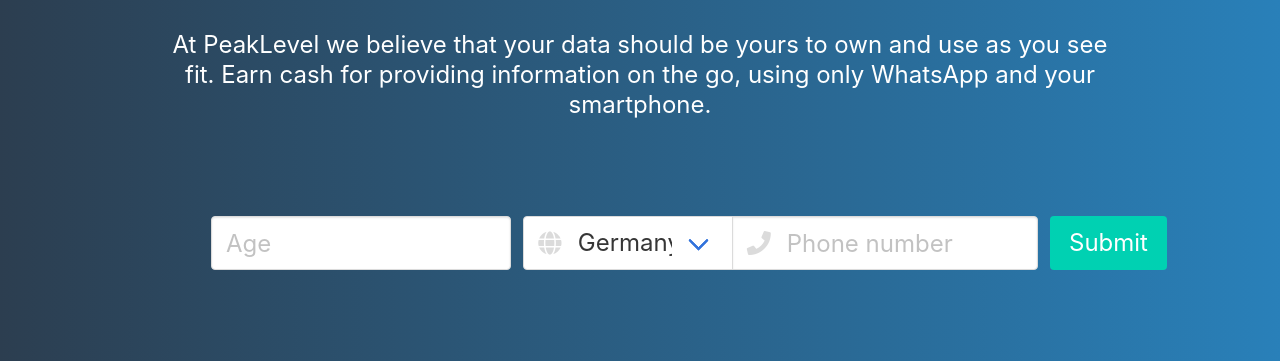
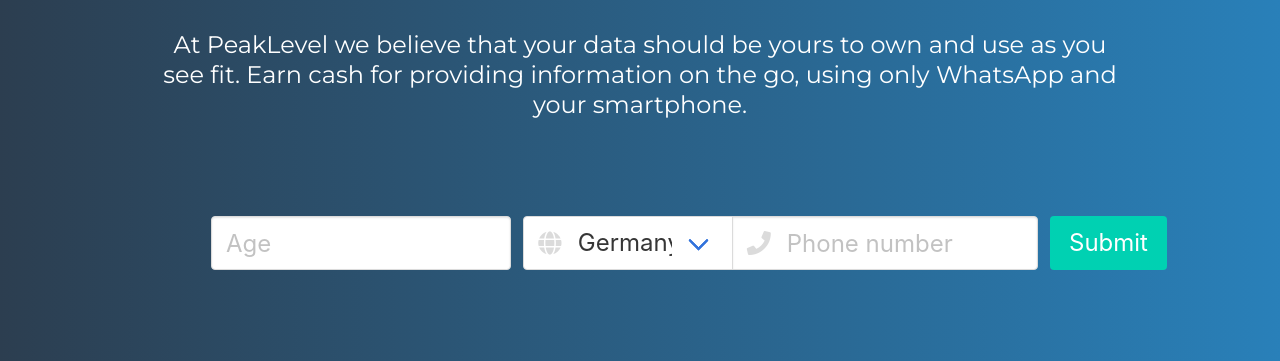
Before and after one commit to czioutas/peaklevel, a plain HTML site: page index.html in a window 1280 px wide. Shown: the part 325-686 px from the top of the page. Drawn offline with nearby package versions, Linux system fonts and the light colour scheme.

Commit message:
new font

```diff
--- a/index.html
+++ b/index.html
@@ -32,6 +32,8 @@
     <link href="https://fonts.googleapis.com/css?family=Lato" rel="stylesheet">
     <link rel="stylesheet" href="https://use.fontawesome.com/releases/v5.0.13/css/all.css" integrity="sha384-DNOHZ68U8hZfKXOrtjWvjxusGo9WQnrNx2sqG0tfsghAvtVlRW3tvkXWZh58N9jp"
         crossorigin="anonymous">
+
+        <link href="https://fonts.googleapis.com/css?family=Montserrat" rel="stylesheet">
 
     <link rel="stylesheet" href="https://cdnjs.cloudflare.com/ajax/libs/bulma/0.7.1/css/bulma.min.css" />
     <link rel="stylesheet" href="./public/css/site.css" />
--- a/public/css/site.css
+++ b/public/css/site.css
@@ -1,3 +1,7 @@
+body {
+  font-family: 'Montserrat', sans-serif;
+}
+
 .main {
   background: #2980b9;
   /* fallback for old browsers */
```
